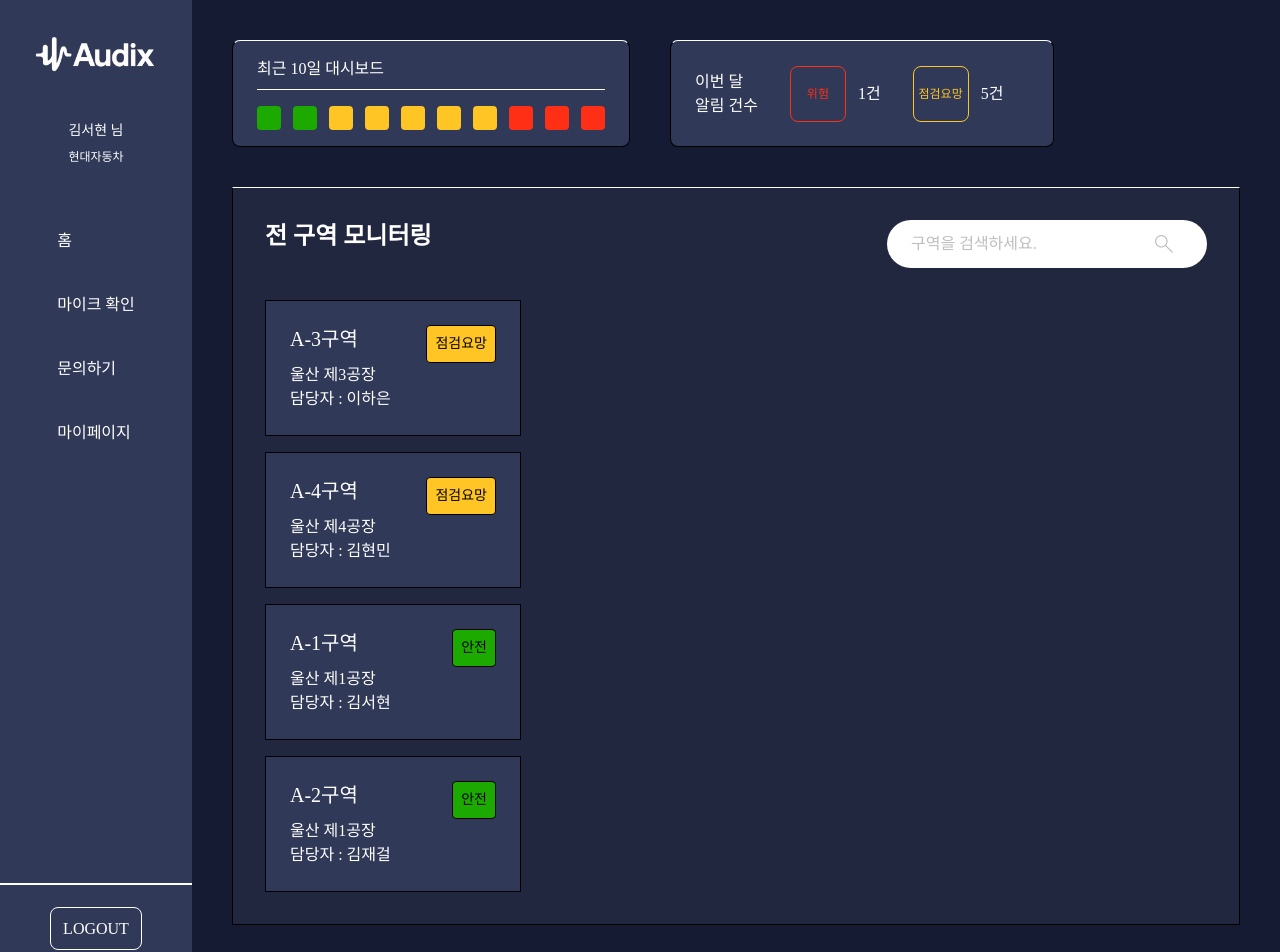
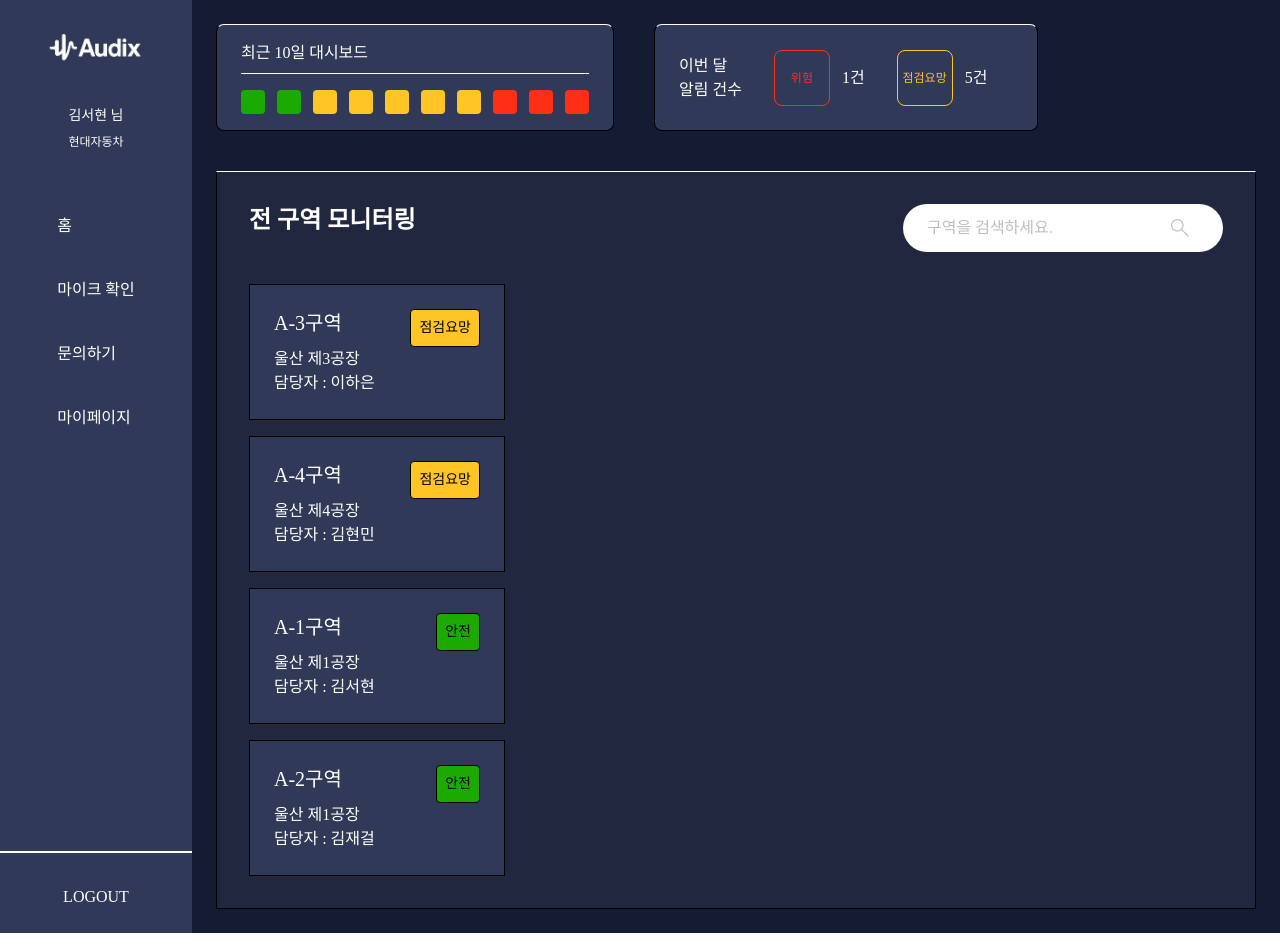
Before and after one commit to seohyeon0219/Audix-Web-FE, a Next.js app: page /area in a window 1280 px wide. Shown: the top 952 px of the page. Built offline with nearby package versions, Linux system fonts and the light colour scheme.

Commit message:
Design: 로고 너비를 130에서 100으로 축소

```diff
--- a/src/app/area/layout.tsx
+++ b/src/app/area/layout.tsx
@@ -16,7 +16,7 @@ export default function AreaLayout({ children } : { children: React.ReactNode; }
                     src="../../../../logos/logoWhite.png"
                     alt="audix white logo"
                     className="cursor-pointer"
-                    width={130}
+                    width={100}
                     onClick={() => router.push("/area")}
                 >
                 </img>
@@ -55,11 +55,11 @@ export default function AreaLayout({ children } : { children: React.ReactNode; }
                 <div>
                     <SidebarItem
                         href="/login"
-                    className="border border-white">LOGOUT</SidebarItem>
+                    className="border-white">LOGOUT</SidebarItem>
                 </div>
             </aside>
             {/* 메인 컨텐츠 */}
-            <main className="flex-1 p-10">
+            <main className="flex-1 p-6">
                 {children}
             </main>
         </div>
```
